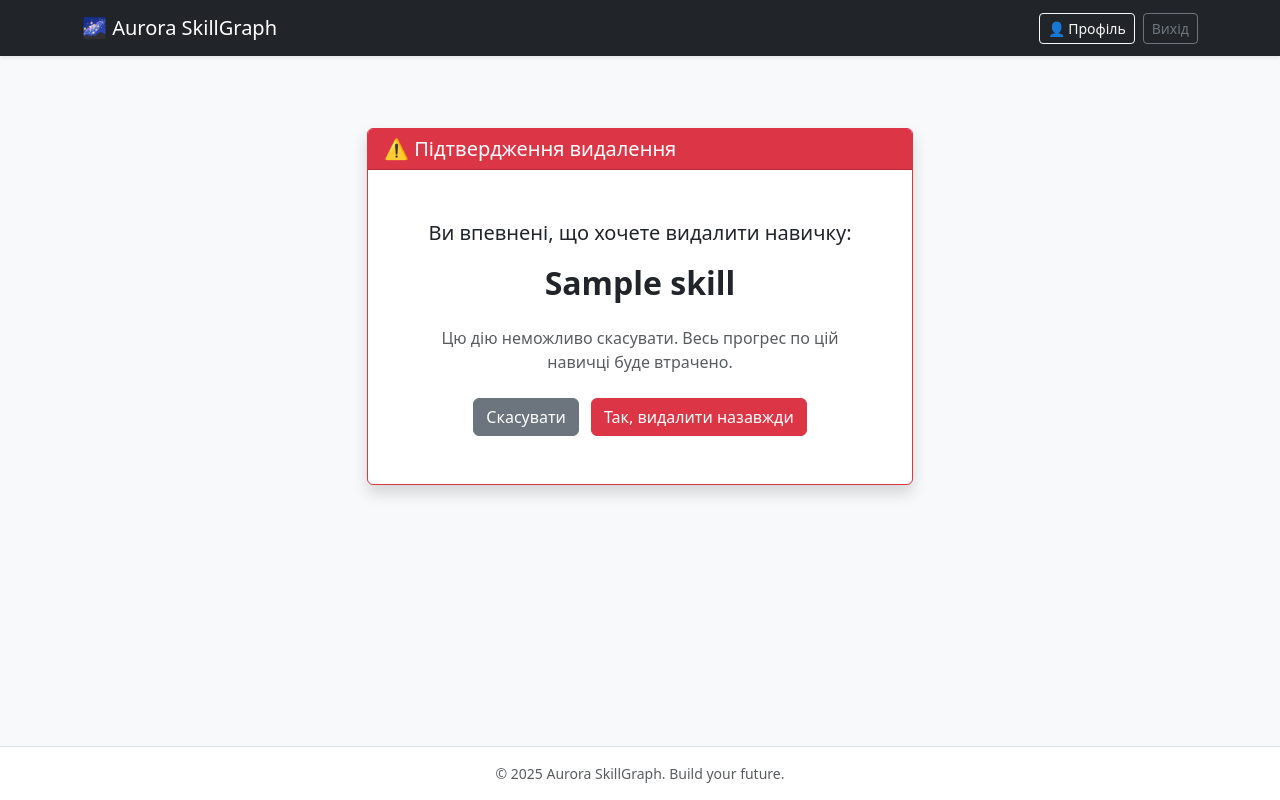
After one commit to elKINTARO/aurora-skill-graph, a Django app: a page that uses skills/templates/skills/skill_confirm_delete.html in a window 1280 px wide. The commit adds this page. Run offline with Django 5.2, Linux system fonts and the light colour scheme; a user stored in the database is signed in; tables that the repository leaves empty hold one stand-in row (values such as "Sample post").

Commit message:
Initial commit - done CRUD

```diff
--- /dev/null
+++ b/skills/templates/skills/skill_confirm_delete.html
@@ -0,0 +1,26 @@
+{% extends 'base.html' %}
+
+{% block title %}Видалення | Aurora{% endblock %}
+
+{% block content %}
+<div class="row justify-content-center mt-5">
+    <div class="col-md-6">
+        <div class="card shadow border-danger">
+            <div class="card-header bg-danger text-white">
+                <h5 class="mb-0">⚠️ Підтвердження видалення</h5>
+            </div>
+            <div class="card-body text-center p-5">
+                <p class="lead">Ви впевнені, що хочете видалити навичку:</p>
+                <h2 class="fw-bold mb-4">{{ skill.title }}</h2>
+                <p class="text-muted">Цю дію неможливо скасувати. Весь прогрес по цій навичці буде втрачено.</p>
+
+                <form method="post" class="mt-4">
+                    {% csrf_token %}
+                    <a href="{% url 'skill_list' %}" class="btn btn-secondary me-2">Скасувати</a>
+                    <button type="submit" class="btn btn-danger">Так, видалити назавжди</button>
+                </form>
+            </div>
+        </div>
+    </div>
+</div>
+{% endblock %}
--- a/skills/urls.py
+++ b/skills/urls.py
@@ -8,4 +8,6 @@ urlpatterns = [
     path('skill/<slug:skill_slug>/change/<str:new_status>/', views.change_status, name='change_status'),
     path('register/', views.register, name='register'),
     path('profile/', views.user_profile, name='profile'),
+    path('skill/<slug:skill_slug>/edit/', views.skill_edit, name='skill_edit'),
+    path('skill/<slug:skill_slug>/delete/', views.skill_delete, name='skill_delete'),
 ]
--- a/skills/views.py
+++ b/skills/views.py
@@ -137,3 +137,31 @@ def skill_create(request):
         form = SkillForm()
 
     return render(request, 'skills/skill_form.html', {'form': form})
+
+
+@login_required
+def skill_edit(request, skill_slug):
+    skill = get_object_or_404(Skill, slug=skill_slug, author=request.user)
+    if request.method == 'POST':
+        form = SkillForm(request.POST, instance=skill)
+        if form.is_valid():
+            form.save()
+            return redirect('skill_detail', skill_slug=skill.slug)
+    else:
+        form = SkillForm(instance=skill)
+
+    return render(request, 'skills/skill_form.html', {
+        'form': form,
+        'is_edit': True,
+        'skill': skill
+    })
+
+@login_required
+def skill_delete(request, skill_slug):
+    skill = get_object_or_404(Skill, slug=skill_slug, author=request.user)
+
+    if request.method == 'POST':
+        skill.delete()
+        return redirect('skill_list')
+
+    return render(request, 'skills/skill_confirm_delete.html', {'skill': skill})
```
Also changed, not shown: skills/templates/skills/skill_detail.html (+10 -1 lines), skills/templates/skills/skill_form.html (+6 -2 lines).
